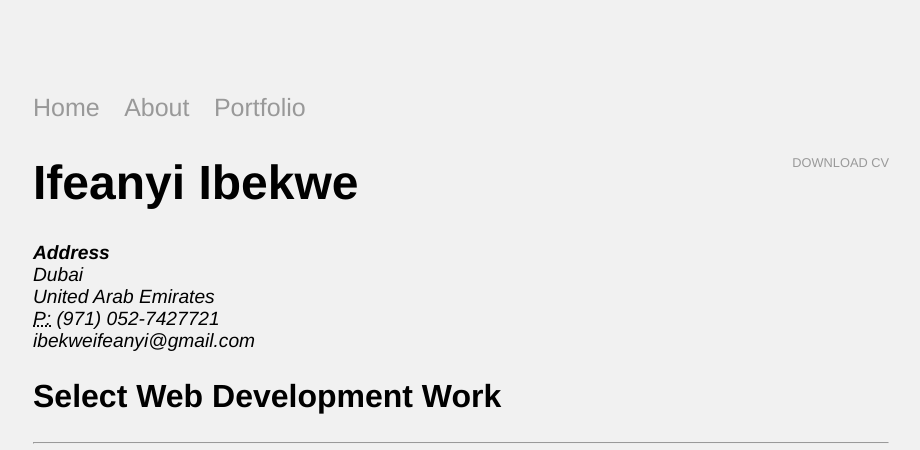
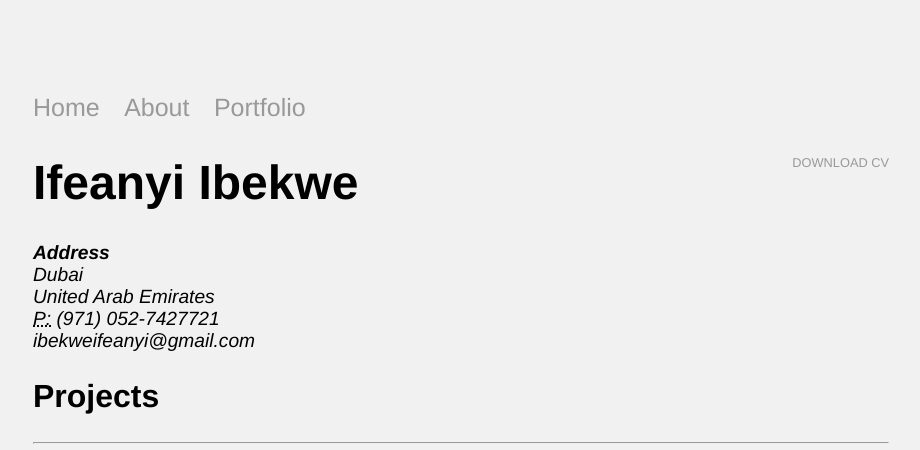
Before and after one commit to IfeanyiIbekwe/ifeanyiibekwe.github.io, a Jekyll site: the page built from portfolio/index.html, in a window 1280 px wide. Shown: the top 450 px of the page, without its empty margins (179-1099 px from the left). Built offline with Jekyll 4.4.1, drawn with Linux system fonts in a browser that asks for light colours; some of the changed text lies outside the part shown.

Commit message:
Update index.html

```diff
--- a/portfolio/index.html
+++ b/portfolio/index.html
@@ -4,7 +4,7 @@
 ---
 
 	<div class="cv">
-		<a href="https://drive.google.com/file/d/1mcfN7QemGnqr7gF6I5oukvRmHknhD_NM/view?usp=sharing" class="download" title="Download CV as PDF" download="Ifeanyi's_CV" target="_blank">Download CV</a>
+		<a href="https://drive.google.com/file/d/1lOOkbjK1h9E5IeKQc_E8hMiXUf6fyxe5/view?usp=sharing" class="download" title="Download CV as PDF" download="Ifeanyi's_CV" target="_blank">Download CV</a>
 					<h1>Ifeanyi Ibekwe</h1>
 					<address>
 					<strong>Address</strong><br>
@@ -14,7 +14,7 @@
 					<span class="obfuscate">ibekweifeanyi@gmail.com</span>
 					</address>
 
-					<h2>Select Web Development Work</h2>
+					<h2>Projects</h2>
 		<hr>
 
 
@@ -37,17 +37,17 @@
   <button class="btn active" onclick="filterSelection('all')"> Show all</button>
   <button class="btn" onclick="filterSelection('shopify')"> Shopify</button>
   <button class="btn" onclick="filterSelection('wordPress')"> WordPress</button>
-  <button class="btn" onclick="filterSelection('udacity')">Front End Developer Nano Degree</button>
-  <button class="btn" onclick="filterSelection('udacity')">Bootstrap/MVVM/Knockout</button>
+  <button class="btn" onclick="filterSelection('udacity')">Digital Marketing - Paid Social , Paid Search & Display</button>
+  <button class="btn" onclick="filterSelection('udacity')">Wordpress</button>
 </div>
 
 <!-- Portfolio Gallery Grid -->
 <div class="row">
-  <div class="column shopify">
+  <div class="column udacity">
     <div class="content">
-      <img src="https://cdn.shopify.com/s/files/1/2003/1853/files/Shop_Gucci_def35f11-1a7b-4297-8f87-795ed6b862f2_1200x.jpg?v=1575530053" alt="Garderobe Dubai" style="width:100%">
+      <img src="https://soul.st/dubai/wp-content/uploads/sites/2/2022/05/photo-87-min-1.jpg" alt="Soul Street" style="width:100%">
 
-	    <h4><a href="https://garderobe.ae"target="_blank" >Garderobe</a></h4>
+	    <h4><a href="https://soul.st"target="_blank" >Soul Street</a></h4>
       <p></p>
     </div>
   </div>
@@ -55,9 +55,9 @@
 
 	<div class="column shopify">
     <div class="content">
-      <img src="https://cdn.shopify.com/s/files/1/0278/5178/4327/files/MG_8650_360x.jpg?v=1576824273" alt="Carat Brand Official" style="width:100%">
+      <img src="https://thepenthouse.co/dubai/wp-content/uploads/2023/01/FLN03343-1200x800.jpg" alt="Carat Brand Official" style="width:100%">
 
-	    <h4><a href="https://caratbrandofficial.com/"target="_blank" >Carat Brand </a></h4>
+	    <h4><a href="https://thepenthouse.co"target="_blank" >The Penthouse </a></h4>
       <p></p>
     </div>
   </div>
```
